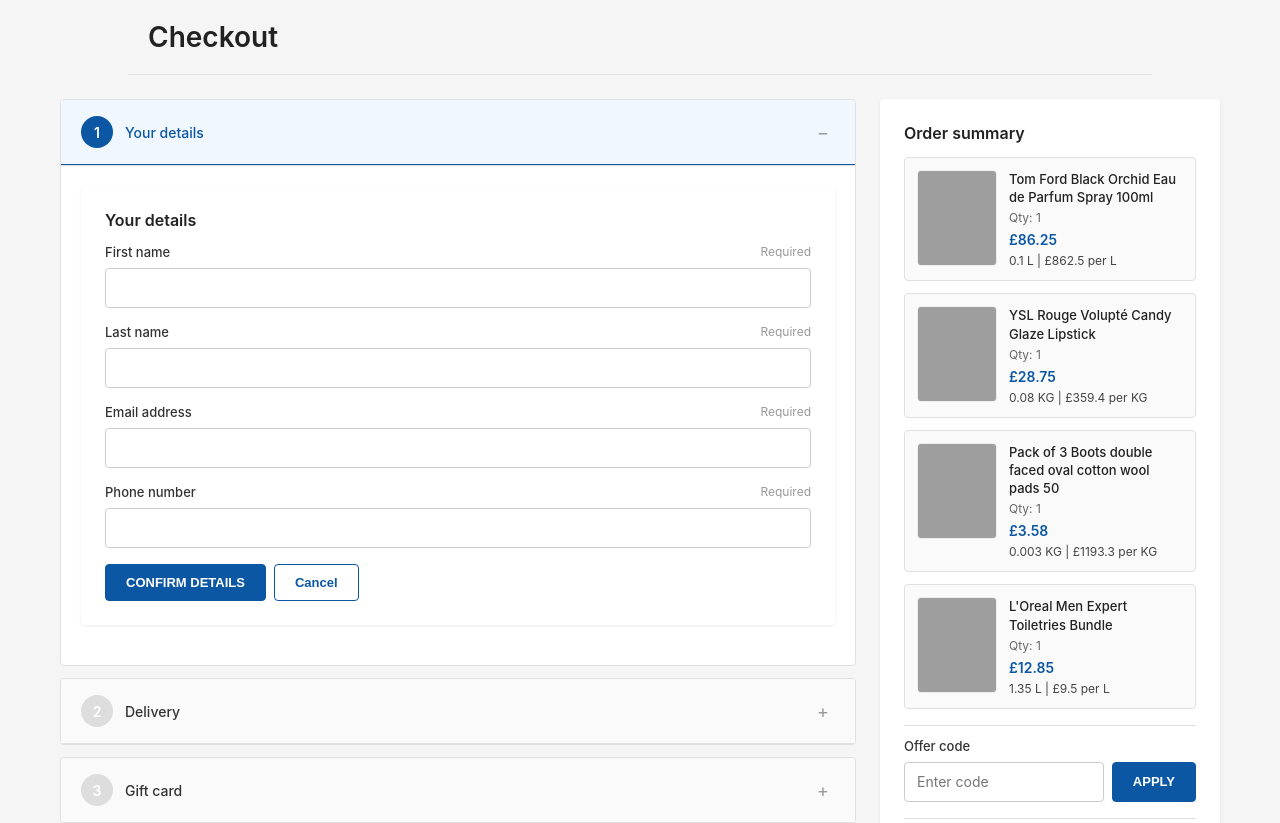
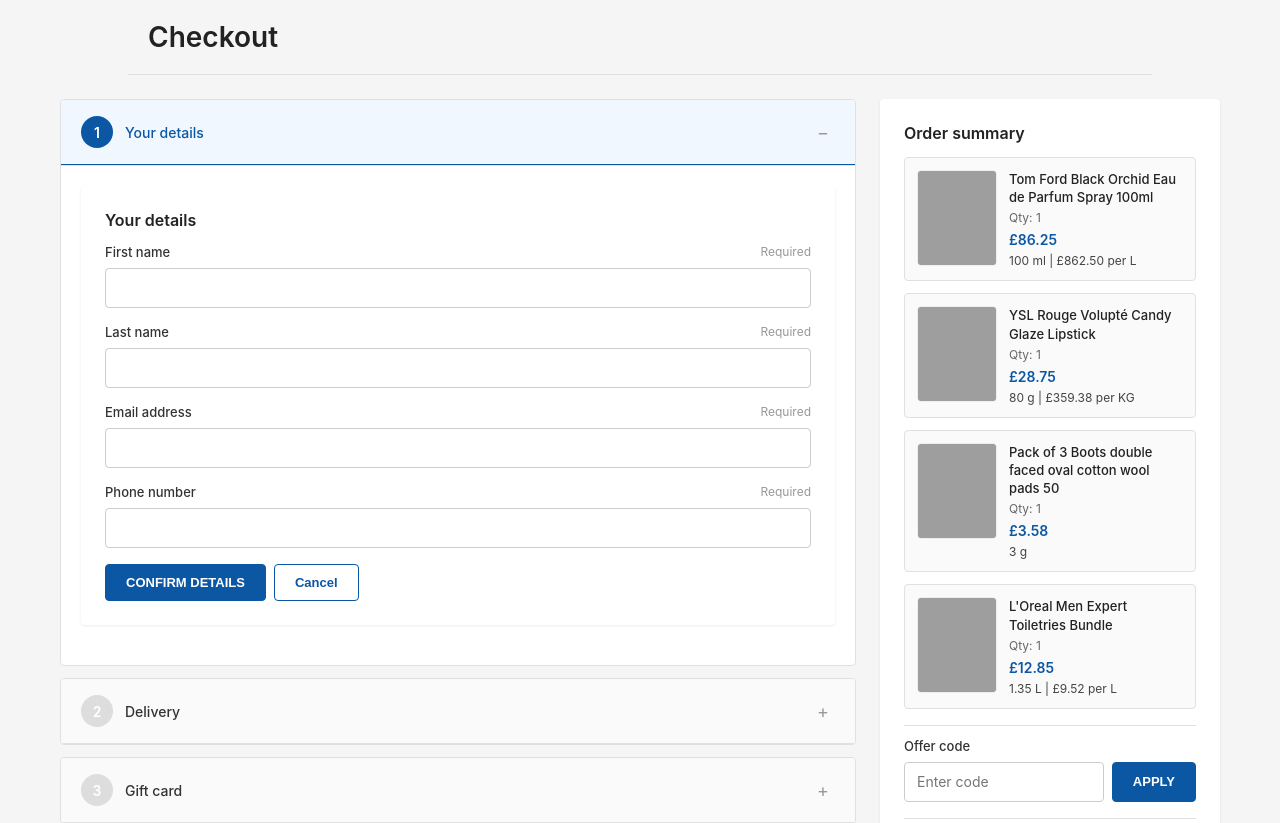
Before and after one commit to andrei-ursu-cognizant/demo-checkout-page, a React (Vite) app: page / in a window 1280 px wide. Shown: the top 823 px of the page. Built offline with nearby package versions, Linux system fonts and the light colour scheme; grey boxes are pictures that could not be loaded.

Commit message:
demo final version

```diff
--- a/src/components/OrderSummary.jsx
+++ b/src/components/OrderSummary.jsx
@@ -30,10 +30,37 @@ export default function OrderSummary({ giftCard, offer, delivery }) {
 
   const total = Math.max(0, subtotal - giftValue - offerValue + deliveryCost);
 
+  // Convert KG->g or L->ml (lowercase) and return converted unit and netContents
+  const convertUnit = (product) => {
+    const { measurementUnit, netContents } = product;
+
+    if (measurementUnit === "KG") {
+      return { unit: "g", contents: netContents * 1000 };
+    } else if (measurementUnit === "L") {
+      return { unit: "ml", contents: netContents * 1000 };
+    }
+    return { unit: measurementUnit, contents: netContents };
+  };
+
   const getProductContents = (product) => {
-    return `${product.netContents} ${product.measurementUnit} | £${(
+    // For mixed bundles (isSameItemBundle: false), don't apply any conversion
+    if (product.isBundle && !product.isSameItemBundle) {
+      return `${product.netContents} ${product.measurementUnit} | £${(
+        product.price / product.netContents
+      ).toFixed(2)} per ${product.measurementUnit}`;
+    }
+
+    const converted = convertUnit(product);
+
+    // For same-item bundles with netContents <= 5g/5ml, hide price per unit
+    if (product.isSameItemBundle && converted.contents <= 5) {
+      return `${converted.contents} ${converted.unit}`;
+    }
+
+    // Display converted unit and value on left, use original netContents for price per unit on right
+    return `${converted.contents} ${converted.unit} | £${(
       product.price / product.netContents
-    ).toFixed(1)} per ${product.measurementUnit}`;
+    ).toFixed(2)} per ${product.measurementUnit}`;
   };
 
   return (
```
Also changed, not shown: 1 other file (tests, documents, lock files or other folders).
